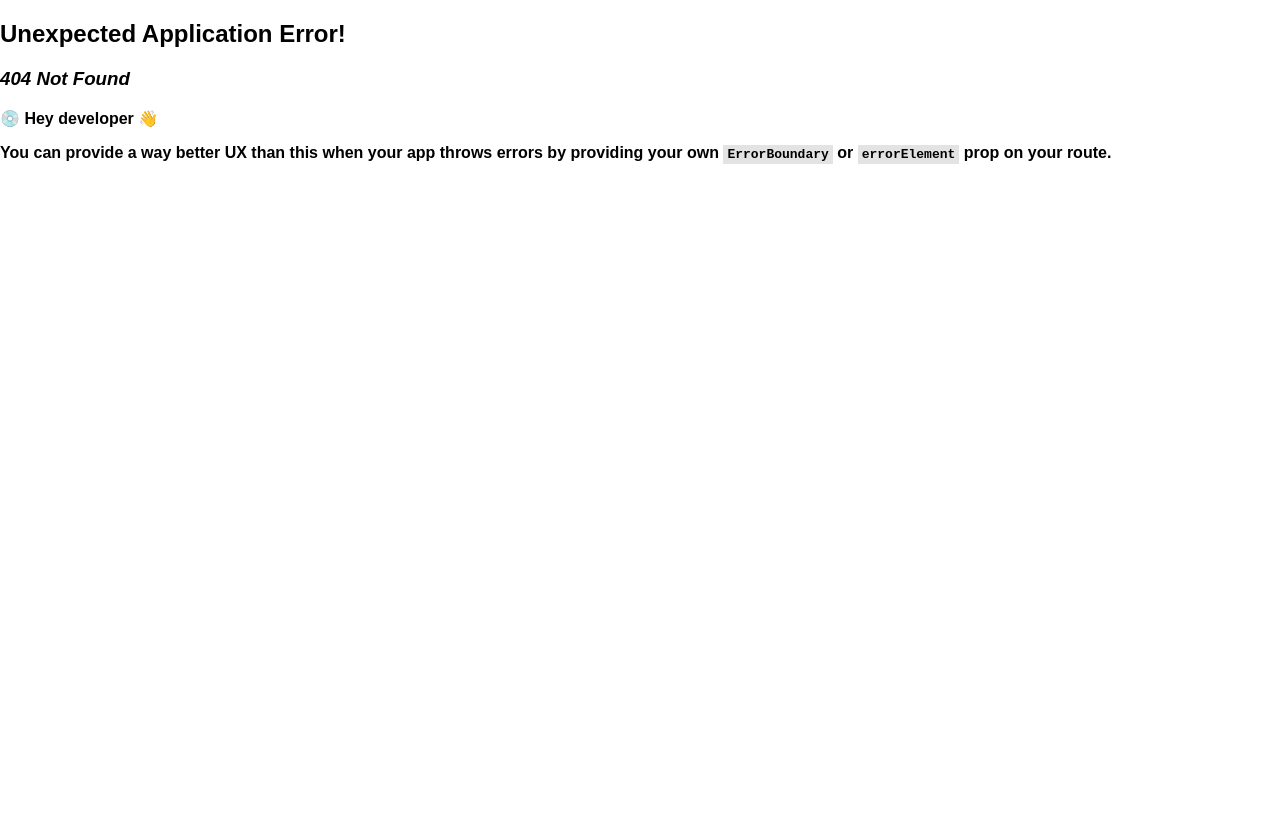
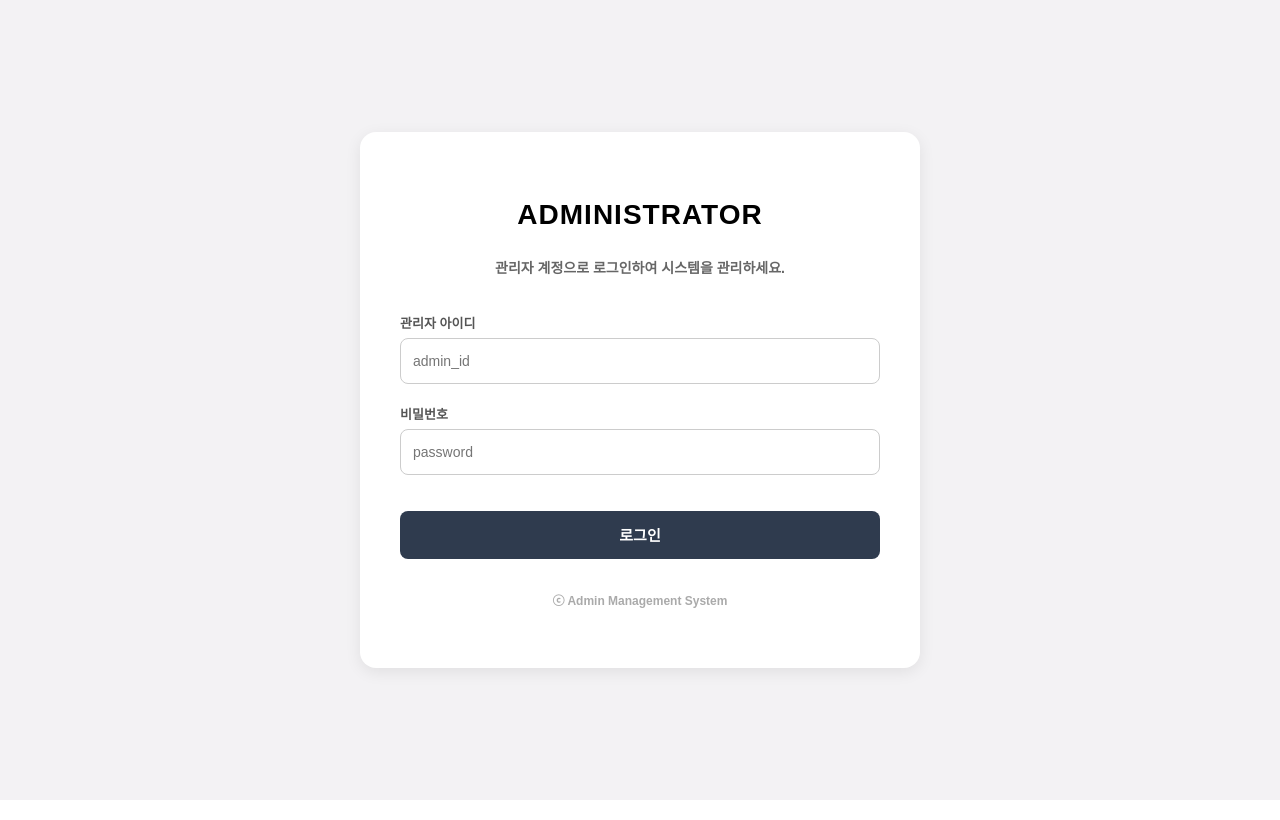
Before and after one commit to icemachine-green/icemachine_admin, a React (Vite) app: page /adminloginstart in a window 1280 px wide. Before the commit this address had no page. Built offline with nearby package versions, Linux system fonts and the light colour scheme; a web font is replaced by a local one.

Commit message:
260104 관리자페이지 첫 화면,  ADMIN_LOGIN_PAGE 구현 완료. (http://localhost:5173/adminloginstart 로 따로 접속 시 화면 출력)

```diff
--- a/src/App.jsx
+++ b/src/App.jsx
@@ -1,16 +1,32 @@
 import './App.css';
 import SideBar from "./components/sidebar/SideBar.jsx";
-import { Outlet } from "react-router-dom";
+import { Outlet, useLocation } from "react-router-dom";
 
 function App() {
+  // 현재 라우터의 경로(path)를 가져오기 위한 훅
+  const { pathname } = useLocation();
+
+  // 관리자 로그인 페이지 여부 체크
+  // 해당 페이지에서는 Sidebar를 숨기기 위함
+  const isLoginPage = pathname === "/adminloginstart";
+
   return (
     <div className="App">
-      <SideBar />
+      {/*
+        로그인 페이지가 아닐 때만 사이드바 출력
+        (관리자 내부 페이지 전용 레이아웃)
+      */}
+      {!isLoginPage && <SideBar />}
+
+      {/*
+        각 라우트별 페이지가 렌더링되는 영역
+        MainLayout 또는 단독 페이지가 이 위치에 출력됨
+      */}
       <main>
         <Outlet />
       </main>
     </div>
-  )
+  );
 }
 
 export default App;
--- /dev/null
+++ b/src/pages/AdminLoginPage.css
@@ -0,0 +1,108 @@
+/* =========================
+   전체 페이지
+========================= */
+.admin-login-page {
+    width: 100vw;
+    height: 100vh;
+    background-color: #F3F2F4;
+
+    display: flex;
+    align-items: center;
+    justify-content: center;
+
+    overflow: hidden;
+}
+
+/* =========================
+   로그인 카드
+========================= */
+.admin-login-card {
+    width: 480px;
+    background-color: #ffffff;
+    border-radius: 16px;
+    padding: 48px 40px;
+    box-shadow: 0 4px 16px rgba(0, 0, 0, 0.08);
+
+    display: flex;
+    flex-direction: column;
+    align-items: center;
+}
+
+/* =========================
+   타이틀 & 설명
+========================= */
+.admin-login-title {
+    font-size: 28px;
+    font-weight: 700;
+    letter-spacing: 1px;
+    margin-bottom: 12px;
+}
+
+.admin-login-desc {
+    font-size: 14px;
+    color: #666;
+    margin-bottom: 36px;
+    text-align: center;
+}
+
+/* =========================
+   로그인 폼
+========================= */
+.admin-login-form {
+    width: 100%;
+    display: flex;
+    flex-direction: column;
+    gap: 20px;
+}
+
+.admin-login-input-group {
+    display: flex;
+    flex-direction: column;
+    gap: 6px;
+}
+
+.admin-login-input-group label {
+    font-size: 13px;
+    color: #555;
+}
+
+.admin-login-input-group input {
+    height: 44px;
+    padding: 0 12px;
+    border-radius: 8px;
+    border: 1px solid #ccc;
+    font-size: 14px;
+}
+
+.admin-login-input-group input:focus {
+    outline: none;
+    border-color: #2f3b4e;
+}
+
+/* =========================
+   로그인 버튼
+========================= */
+.admin-login-button {
+    margin-top: 16px;
+    height: 48px;
+    border-radius: 8px;
+    border: none;
+    background-color: #2f3b4e;
+    color: #fff;
+    font-size: 15px;
+    font-weight: 600;
+    cursor: pointer;
+}
+
+.admin-login-button:hover {
+    opacity: 0.9;
+}
+
+/* =========================
+   푸터
+========================= */
+.admin-login-footer {
+    margin-top: 32px;
+    font-size: 12px;
+    color: #aaa;
+}
--- /dev/null
+++ b/src/pages/AdminLoginPage.jsx
@@ -0,0 +1,43 @@
+import "./AdminLoginPage.css";
+
+export default function AdminLoginPage() {
+	return (
+		<div className="admin-login-page">
+			<div className="admin-login-card">
+				<h1 className="admin-login-title">ADMINISTRATOR</h1>
+				<p className="admin-login-desc">
+					관리자 계정으로 로그인하여 시스템을 관리하세요.
+				</p>
+
+				<form className="admin-login-form">
+					<div className="admin-login-input-group">
+						<label>관리자 아이디</label>
+						<input
+							type="text"
+							placeholder="admin_id"
+						/>
+					</div>
+
+					<div className="admin-login-input-group">
+						<label>비밀번호</label>
+						<input
+							type="password"
+							placeholder="password"
+						/>
+					</div>
+
+					<button
+						type="button"
+						className="admin-login-button"
+					>
+						로그인
+					</button>
+				</form>
+
+				<p className="admin-login-footer">
+					ⓒ Admin Management System
+				</p>
+			</div>
+		</div>
+	);
+}
```
Also changed, not shown: src/routes/Router.jsx (+12 -4 lines).
